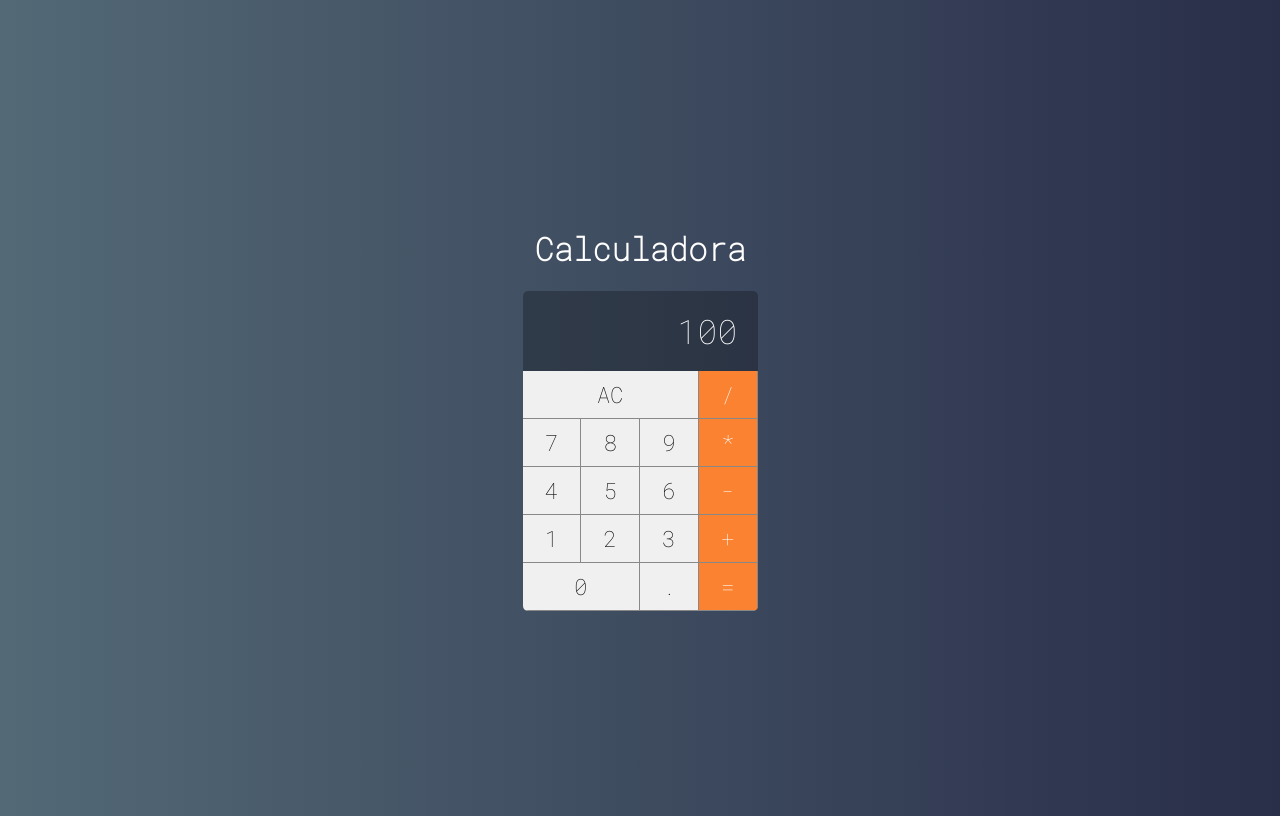
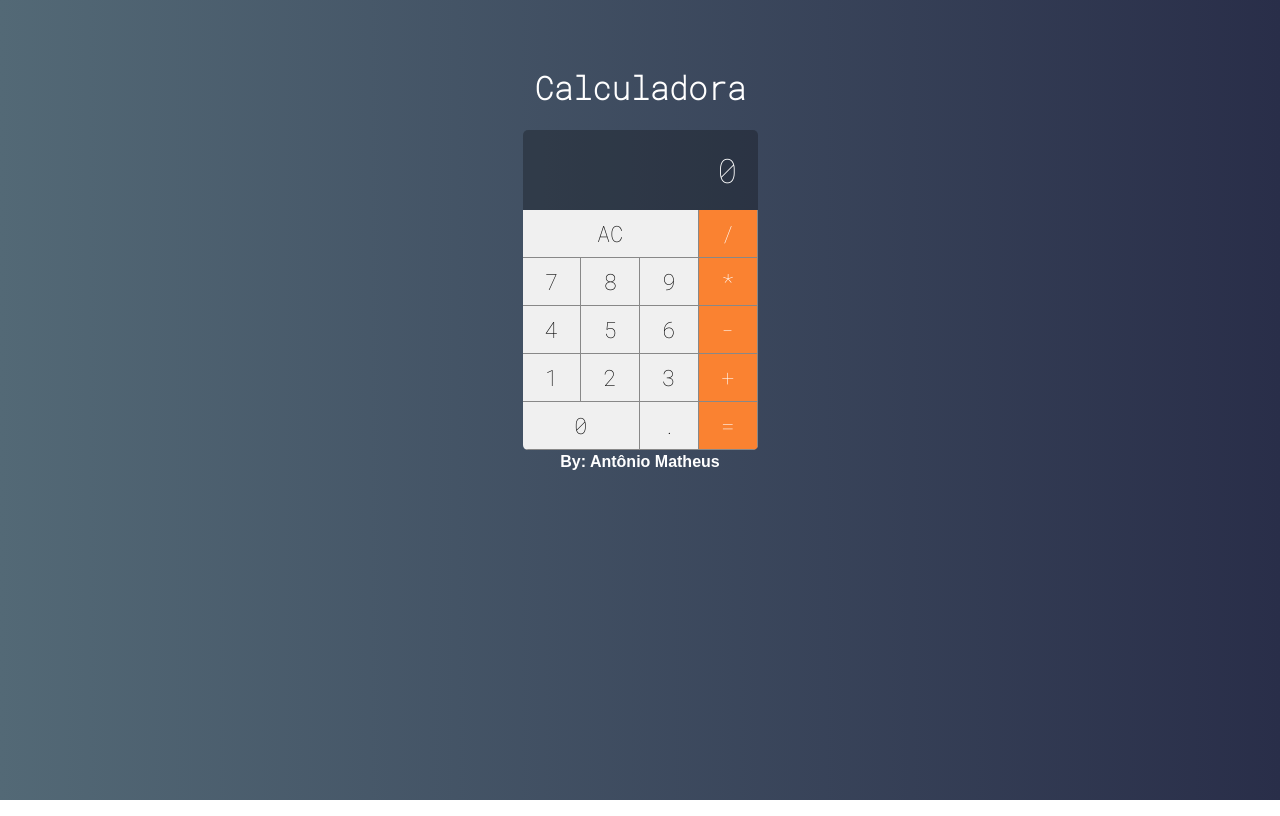
Before and after one commit to maggrilmur/react-calculadora, a React (Create React App) app: page / in a window 1280 px wide. Built offline with nearby package versions, Linux system fonts and the light colour scheme.

Commit message:
Implementando a lógica a função addDigit

```diff
--- a/src/Main/index.jsx
+++ b/src/Main/index.jsx
@@ -3,7 +3,16 @@ import './styles.css';
 import Button from '../components/Button/index';
 import Display from '../components/Display/index';
 
+const initialState = {
+    displayValue: '0',
+    clearDisplay: false,
+    operation: null,
+    values: [0,0],
+    current: 0
+}
 export default class Calculator extends Component {
+
+    state = {...initialState};
 
     constructor (props) {
         super(props)
@@ -13,7 +22,7 @@ export default class Calculator extends Component {
     }
 
     clearMemory(){
-        console.log('limpar');
+        this.setState({...initialState});
     }
 
     setOperation(operation){
@@ -21,6 +30,34 @@ export default class Calculator extends Component {
     }
 
     addDigit(n){
+        //Se eu receber um dígito que é um ponto e já tiver um ponto no display, ignore.
+        if(n === '.' && this.state.displayValue.includes('.')) return;
+
+        //clearDisplay vai funcionar quando o valor no display for zero ou quando o método clearDisplay for true.
+        //Ele evita o zero à esquerda
+        const clearDisplay = this.state.displayValue === '0' || this.state.clearDisplay;
+
+        //Variável do valor atual. Se clearDisplay for true, ele retorna vazio
+        //se não, ele retorna o valor do display lá do state.
+        const currentValue = clearDisplay ? '' : this.state.displayValue;
+
+        //O valor do display será ele mesmo mais o valor clicado pelo usuário
+        const displayValue = currentValue + n;
+
+
+        this.setState({displayValue, clearDisplay: false})
+
+        if (n !== '.') {
+            //Armazenando no i qual o índice dentro do array
+            const i = this.state.current;
+            //Pega a string que é armazenada em displayValue, transforma em um número
+            //e armaneza nessa variável.
+            const newValue = parseFloat(displayValue)
+            const values = [...this.state.values];
+            values[i] = newValue;
+            this.setState({values});
+
+        }
 
     }
 
@@ -28,7 +65,7 @@ export default class Calculator extends Component {
 
         return (
             <div className="calculator">
-                <Display value={100}/>
+                <Display value={this.state.displayValue}/>
                 <Button label='AC' click={this.clearMemory} triple/>
                 <Button label='/' click={this.setOperation} operation/>
                 <Button label='7' click={this.addDigit}/>
--- a/src/index.css
+++ b/src/index.css
@@ -11,10 +11,29 @@
 
 body {
   display: flex;
-  height: 100vh;
+  height: 500px;
   justify-content: center;
   align-items: center;
   text-align: center;
   color: #ffffff;
   background: linear-gradient(to right, rgb(83, 105, 118), rgb(41, 46, 73));
 }
+
+a {
+  text-decoration: none;
+  font-weight: bold;
+  color: #ffffff;
+}
+
+.footer:hover {
+  color: #fa8231;
+  background: #ffffff;
+  border-radius: 5px;
+  transition: all 0.5s;
+}
+
+.footer {
+  font-family: Arial, Helvetica, sans-serif;
+  padding: 2px;
+  margin-top: 10px;
+}
--- a/src/index.js
+++ b/src/index.js
@@ -8,6 +8,7 @@ ReactDOM.render(
     <div>
         <h1>Calculadora</h1>
         <Calculator />
+        <a className="footer" href="https://www.linkedin.com/in/ant%C3%B4nio-matheus-386343187/" target="_blank">By: Antônio Matheus</a>
     </div>
     ,document.getElementById('root'));
 
```
